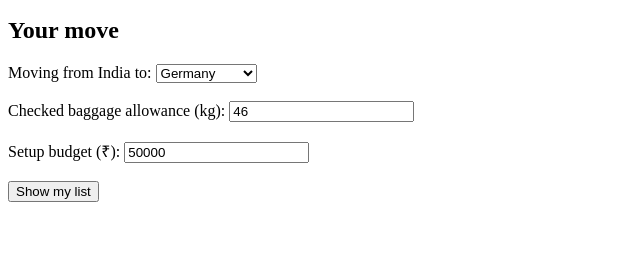
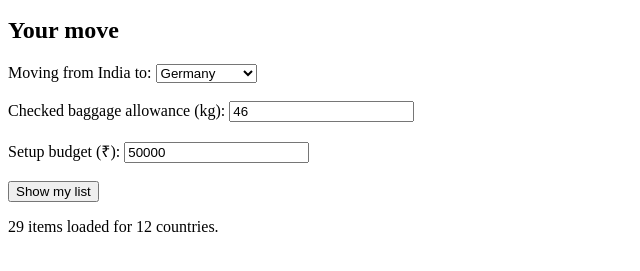
Before and after one commit to anjali-bhushan/carryorbuy, a plain HTML site: page index.html in a window 1280 px wide. Shown: the part 101-372 px from the top of the page, without its empty margins (0-640 px from the left). Drawn offline with Linux system fonts and the light colour scheme.

Commit message:
Update index.html

```diff
--- a/index.html
+++ b/index.html
@@ -37,5 +37,13 @@
   <br><br>
 
   <button id="checkBtn">Show my list</button>
+
+  <p id="status"></p>
+
+  <script src="data.js"></script>
+  <script>
+    document.getElementById("status").textContent =
+      ITEMS.length + " items loaded for " + Object.keys(COUNTRIES).length + " countries.";
+  </script>
 </body>
 </html>
```
